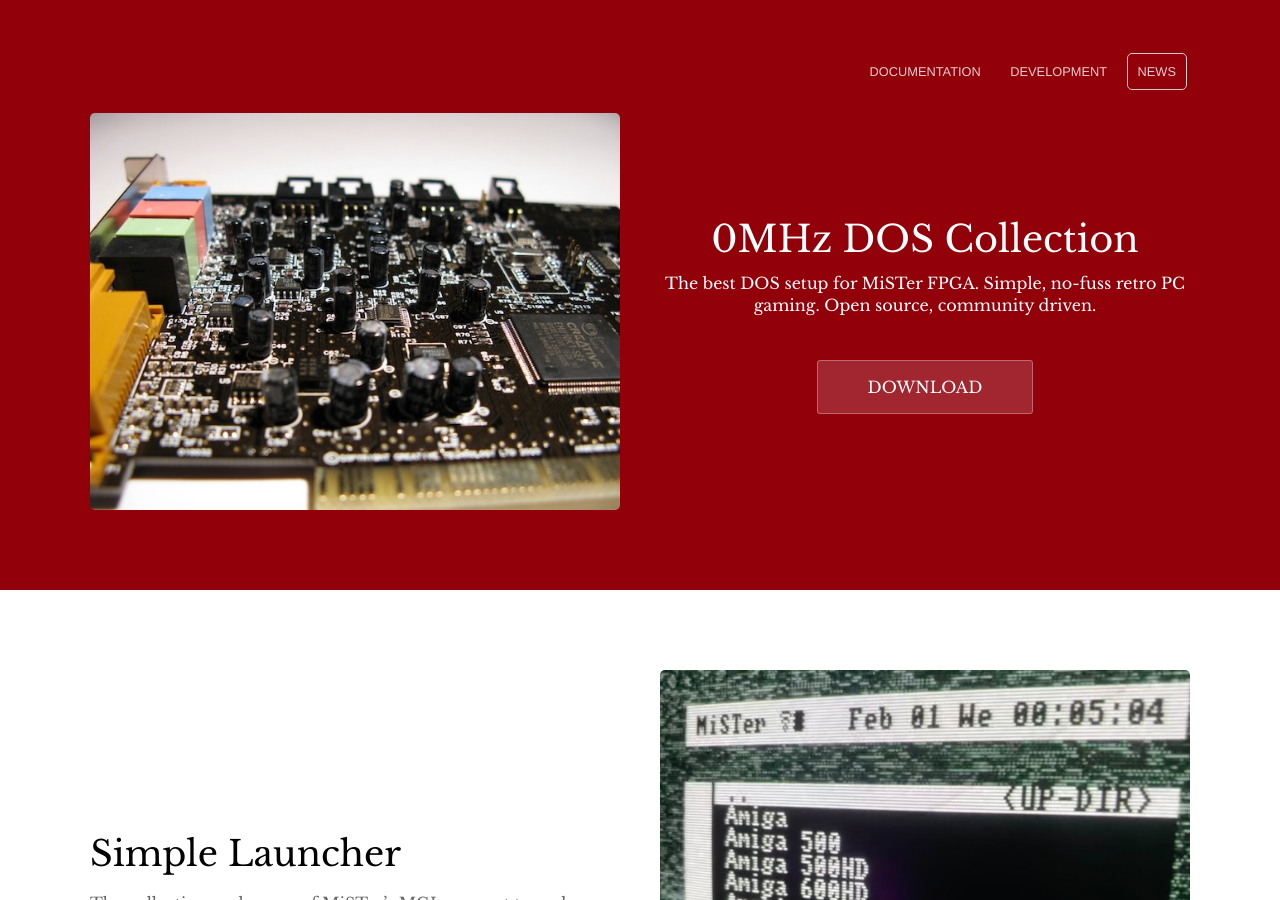
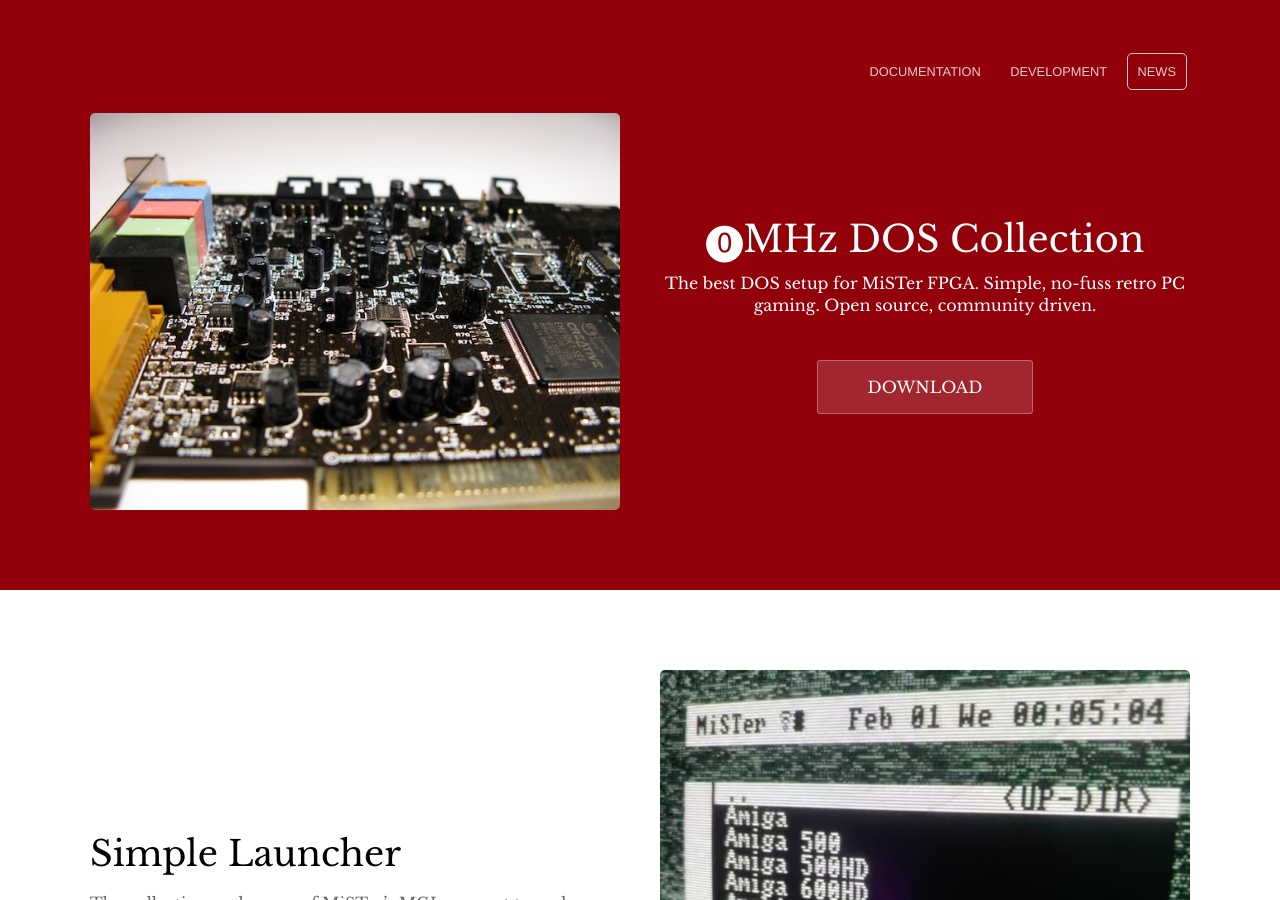
Before and after one commit to 0mhz-net/0mhz-net.github.io, a Jekyll site: the page built from index.html, in a window 1280 px wide and 900 px high. Built offline with Jekyll 4.4.1, drawn with Linux system fonts in a browser that asks for light colours.

Commit message:
More charset hacking

```diff
--- a/index.html
+++ b/index.html
@@ -6,7 +6,7 @@
 	<section class="hero">
 		<div class="container flex">
 			<div class="text">
-        <h1>0MHz DOS Collection</h1>
+        <h1>⓿MHz DOS Collection</h1>
         <p class="subtext">The best DOS setup for MiSTer FPGA. Simple, no-fuss retro PC gaming. Open source, community driven.</p>
         <div class="cta button alt"><a href="{{ site.baseurl }}/download">DOWNLOAD</a></div>
     	</div>
```
